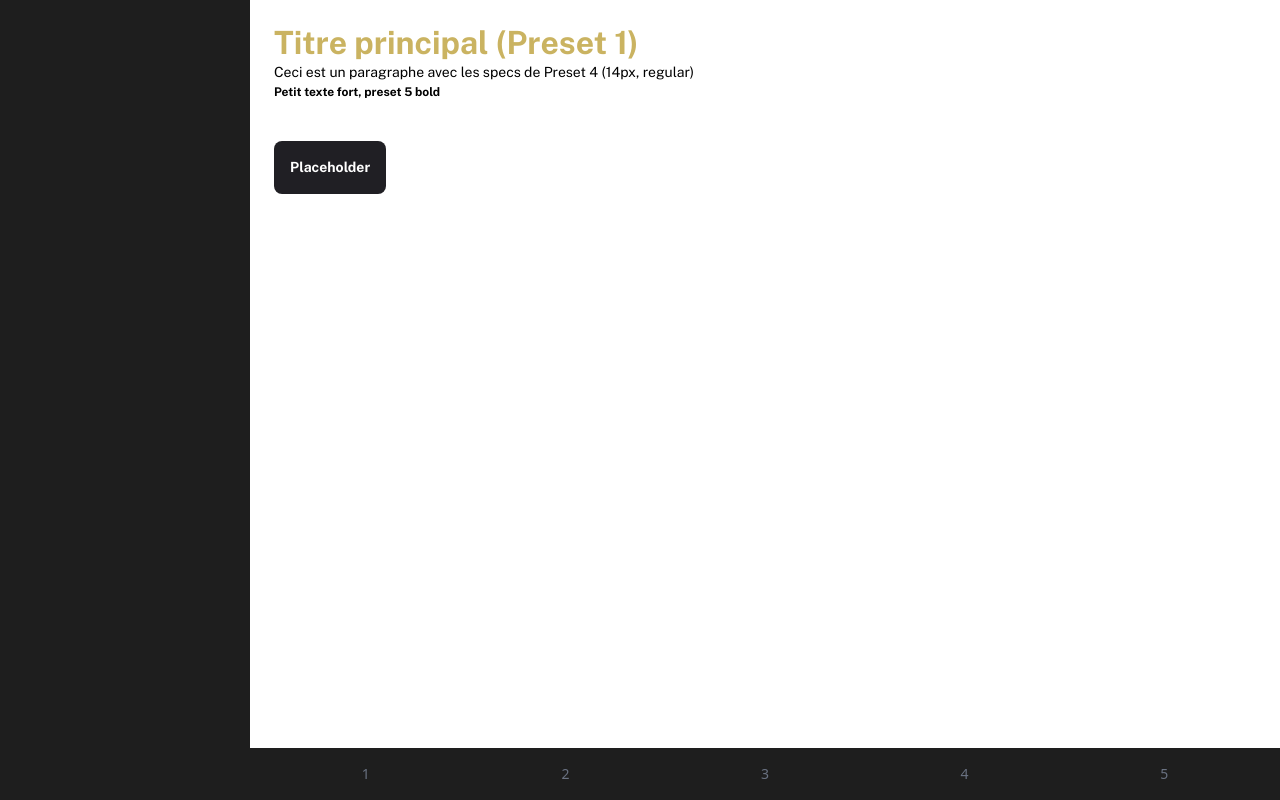
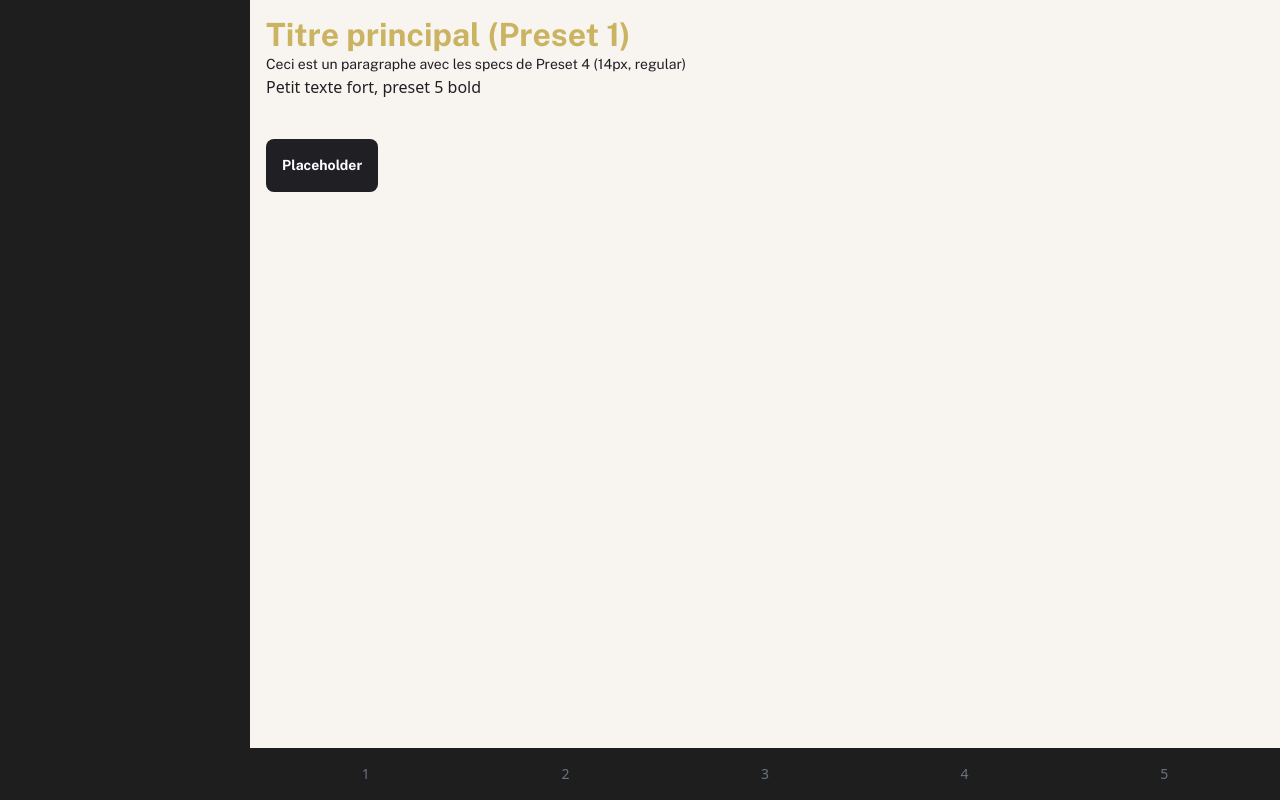
Before and after one commit to nelghzaoui/personal-finance, an Angular app: page /home in a window 1280 px wide. Built offline with nearby package versions, Linux system fonts and the light colour scheme.

Commit message:
update styles

```diff
--- a/src/app/app.component.ts
+++ b/src/app/app.component.ts
@@ -10,8 +10,8 @@ import { RouterOutlet } from '@angular/router';
       <aside class="w-[250px] bg-[#1e1e1e] text-white hidden lg:block"></aside>
 
       <!-- Main content -->
-      <div class="flex-1 flex flex-col overflow-hidden bg-white">
-        <main class="flex-1 overflow-y-auto p-6">
+      <div class="flex-1 flex flex-col overflow-hidden bg-beige-100">
+        <main class="flex-1 overflow-y-auto p-4 text-grey-900">
           <router-outlet />
         </main>
 
--- a/src/app/shared/components/button.component.ts
+++ b/src/app/shared/components/button.component.ts
@@ -7,7 +7,7 @@ import { Component, input } from '@angular/core';
   template: `
     <button
       type="button"
-      class="text-preset-4-bold rounded-lg cursor-pointer text-white p-4 transition-colors duration-200"
+      class="text-preset-4 font-bold rounded-lg cursor-pointer text-white p-4 transition-colors duration-200"
       [ngClass]="{
         'bg-grey-900 hover:bg-grey-500': style() === 'primary',
         'bg-grey-100 text-grey-900 hover:bg-white hover:border hover:border-grey-500':
--- a/src/styles/theme.css
+++ b/src/styles/theme.css
@@ -49,18 +49,8 @@
     @apply text-[14px] leading-[150%] font-normal font-public;
   }
 
-  /* Text Preset 4 Bold – 14px / 150% / Bold */
-  .text-preset-4-bold {
-    @apply text-[14px] leading-[150%] font-bold font-public;
-  }
-
   /* Text Preset 5 – 12px / 150% / Regular */
   .text-preset-5 {
     @apply text-[12px] leading-[150%] font-normal font-public;
   }
-
-  /* Text Preset 5 Bold – 12px / 150% / Bold */
-  .text-preset-5-bold {
-    @apply text-[12px] leading-[150%] font-bold font-public;
-  }
 }
```
